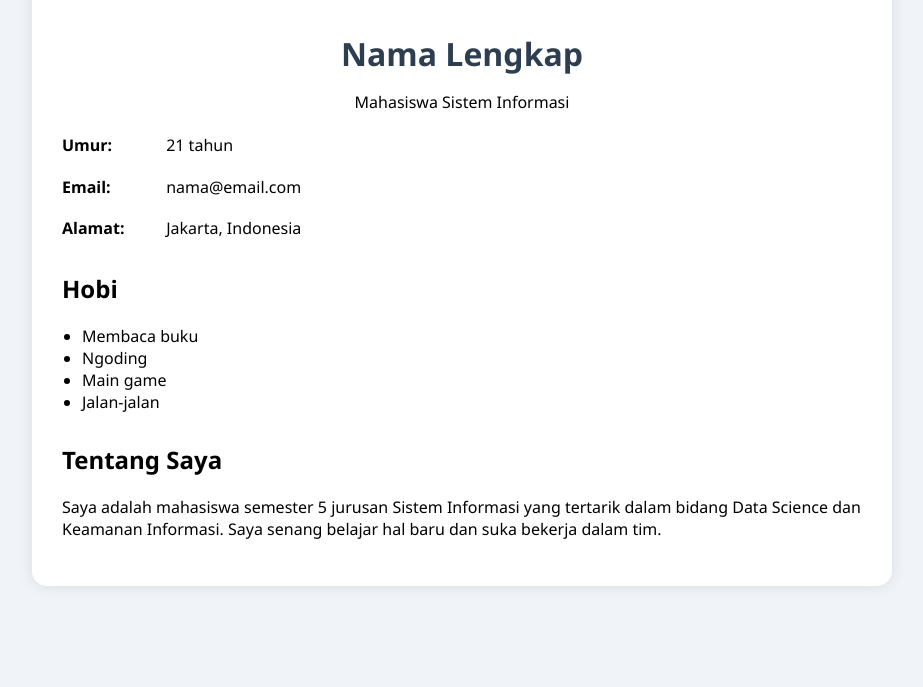
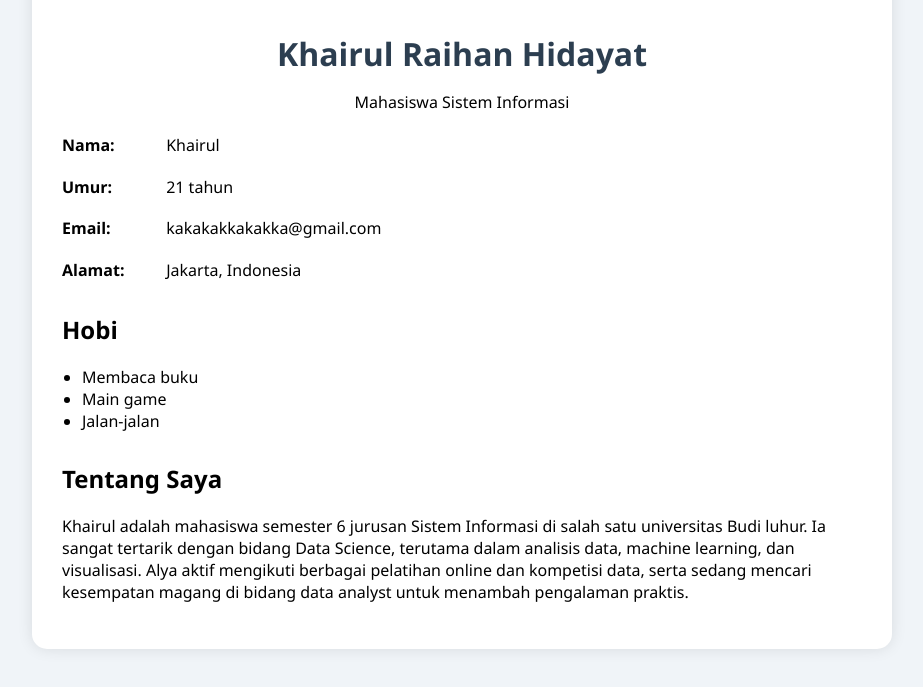
Before and after one commit to khairulraihan/ProfileKhairulRaihan, a plain HTML site: page index.html in a window 1280 px wide. Shown: the part 231-918 px from the top of the page, without its empty margins (178-1101 px from the left). Before the commit the page ends 857 px from the top, so only its background shows below. Drawn offline with Linux system fonts and the light colour scheme.

Commit message:
update konten profil dan deskripsi

```diff
--- a/index.html
+++ b/index.html
@@ -10,13 +10,14 @@
   <div class="container">
     <div class="header">
       <img src="poto.png" alt="Foto Profil" class="profile-photo" />
-      <h1>Nama Lengkap</h1>
+      <h1>Khairul Raihan Hidayat</h1>
       <p>Mahasiswa Sistem Informasi</p>
     </div>
 
     <div class="info">
+      <p><strong>Nama:</strong> Khairul </p>
       <p><strong>Umur:</strong> 21 tahun</p>
-      <p><strong>Email:</strong> nama@email.com</p>
+      <p><strong>Email:</strong> kakakakkakakka@gmail.com</p>
       <p><strong>Alamat:</strong> Jakarta, Indonesia</p>
     </div>
 
@@ -24,7 +25,6 @@
       <h2>Hobi</h2>
       <ul>
         <li>Membaca buku</li>
-        <li>Ngoding</li>
         <li>Main game</li>
         <li>Jalan-jalan</li>
       </ul>
@@ -33,8 +33,7 @@
     <div class="about">
       <h2>Tentang Saya</h2>
       <p>
-        Saya adalah mahasiswa semester 5 jurusan Sistem Informasi yang tertarik dalam bidang Data Science dan Keamanan Informasi. Saya senang belajar hal baru dan suka bekerja dalam tim.
-      </p>
+        Khairul adalah mahasiswa semester 6 jurusan Sistem Informasi di salah satu universitas Budi luhur. Ia sangat tertarik dengan bidang Data Science, terutama dalam analisis data, machine learning, dan visualisasi. Alya aktif mengikuti berbagai pelatihan online dan kompetisi data, serta sedang mencari kesempatan magang di bidang data analyst untuk menambah pengalaman praktis.      </p>
     </div>
   </div>
 </body>
```
